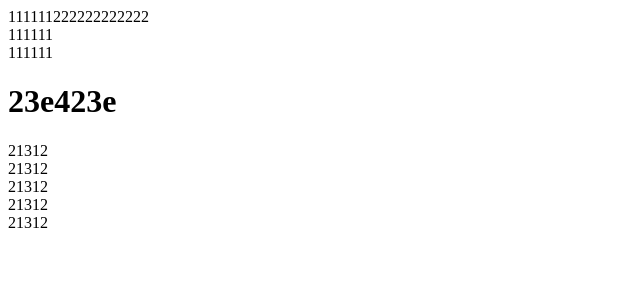
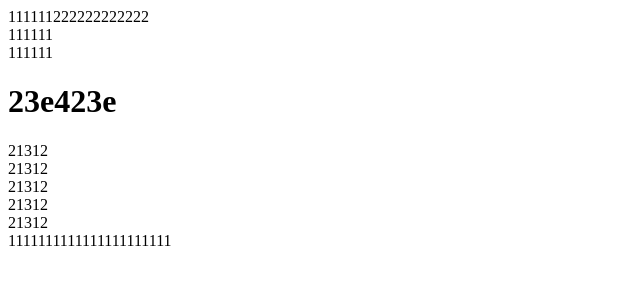
Before and after one commit to lijiaxv-best-best/newnewnew, a plain HTML site: page index.html in a window 1280 px wide. Shown: the whole page, without its empty margins (0-640 px from the left). Drawn offline with Linux system fonts and the light colour scheme.

Commit message:
12312312

```diff
--- a/index.html
+++ b/index.html
@@ -16,5 +16,6 @@
     <div>21312</div>
     <div>21312</div>
     <div>21312</div>
+    <div>1111111111111111111111</div>
 </body>
 </html>
```
